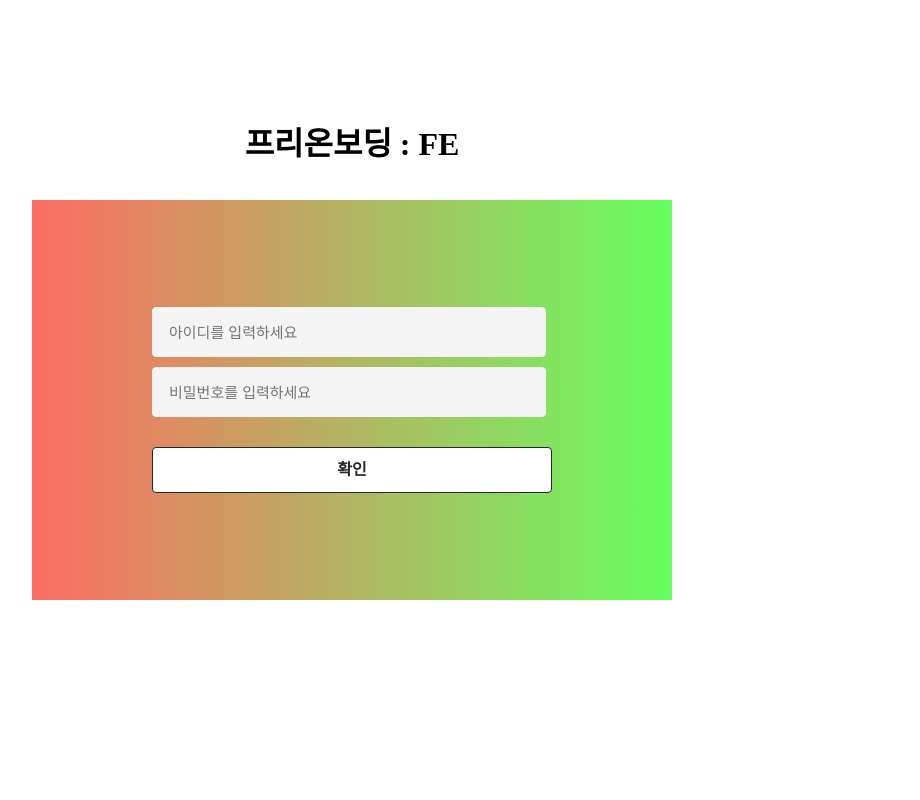
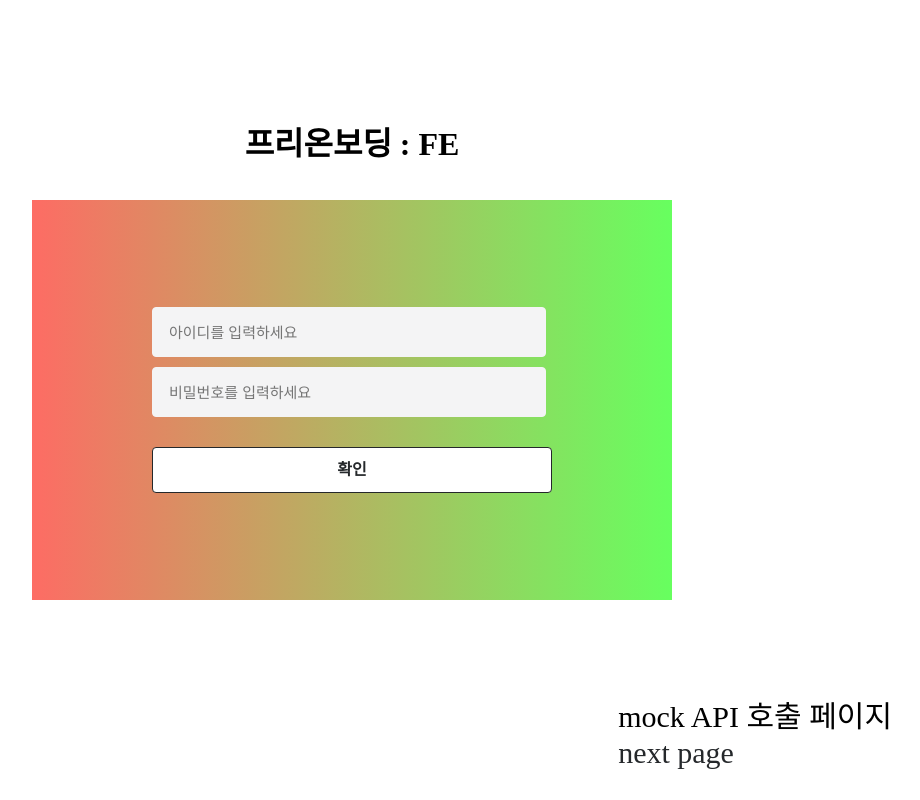
Before and after one commit to GilhwanE/loginPage_ex, a plain HTML site: page index.html in a window 1280 px wide. Shown: the whole page, without its empty margins (288-1208 px from the left). Drawn offline with Linux system fonts and the light colour scheme.

Commit message:
✏️ Fix html, css

```diff
--- a/index.html
+++ b/index.html
@@ -17,6 +17,11 @@
       </form>
     </section>
 
+    <p class="next">
+      mock API 호출 페이지 <br/>
+      <a href="ok.html">next page</a>
+    </p>
+
 
     <script src="main.js"></script>
   </body>
--- a/style.css
+++ b/style.css
@@ -1,6 +1,15 @@
 body {
   padding: 0;
   margin: 0;
+}
+a {
+  text-decoration: none;
+  outline: none;
+}
+
+a:hover,
+a:active {
+  text-decoration: none;
 }
 
 h1 {
@@ -66,3 +75,13 @@ form {
 
   cursor: pointer;
 }
+
+.next {
+  font-size: 30px;
+  position: absolute;
+  bottom: 0;
+  right: 100px;
+}
+.next a {
+  color: #25282b;
+}
```
Also changed, not shown: ok.html (+10 -2 lines).
